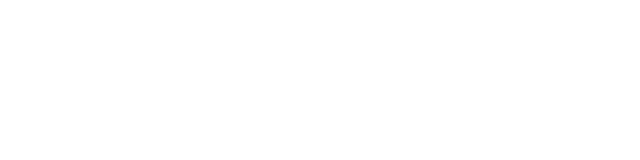
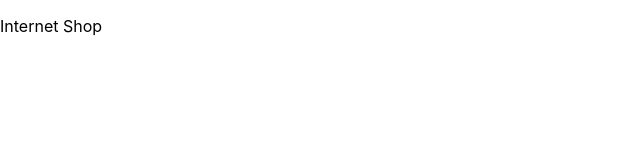
Before and after one commit to IlyaGaltsov/Internet_Magazine, a React (Create React App) app: page / in a window 1280 px wide. Shown: the top 160 px of the page, without its empty margins (0-640 px from the left). Built offline with nearby package versions, Linux system fonts and the light colour scheme.

Commit message:
Added initial config eslint, prittier, eslint-airbnb

```diff
--- a/src/App/App.js
+++ b/src/App/App.js
@@ -1,7 +1,11 @@
-import React, { useState } from 'react';
+import './App.scss';
 
-const App = () => {
-
-};
+function App() {
+  return (
+    <div className="App">
+      <p>Internet Shop</p>
+    </div>
+  );
+}
 
 export default App;
```
Also changed, not shown: package.json (+10 -0 lines), .eslintrc.json (added), .prettierrc.json (added), src/App/App.css (deleted), src/App/App.scss (added), 2 other files (tests, documents, lock files or other folders).
